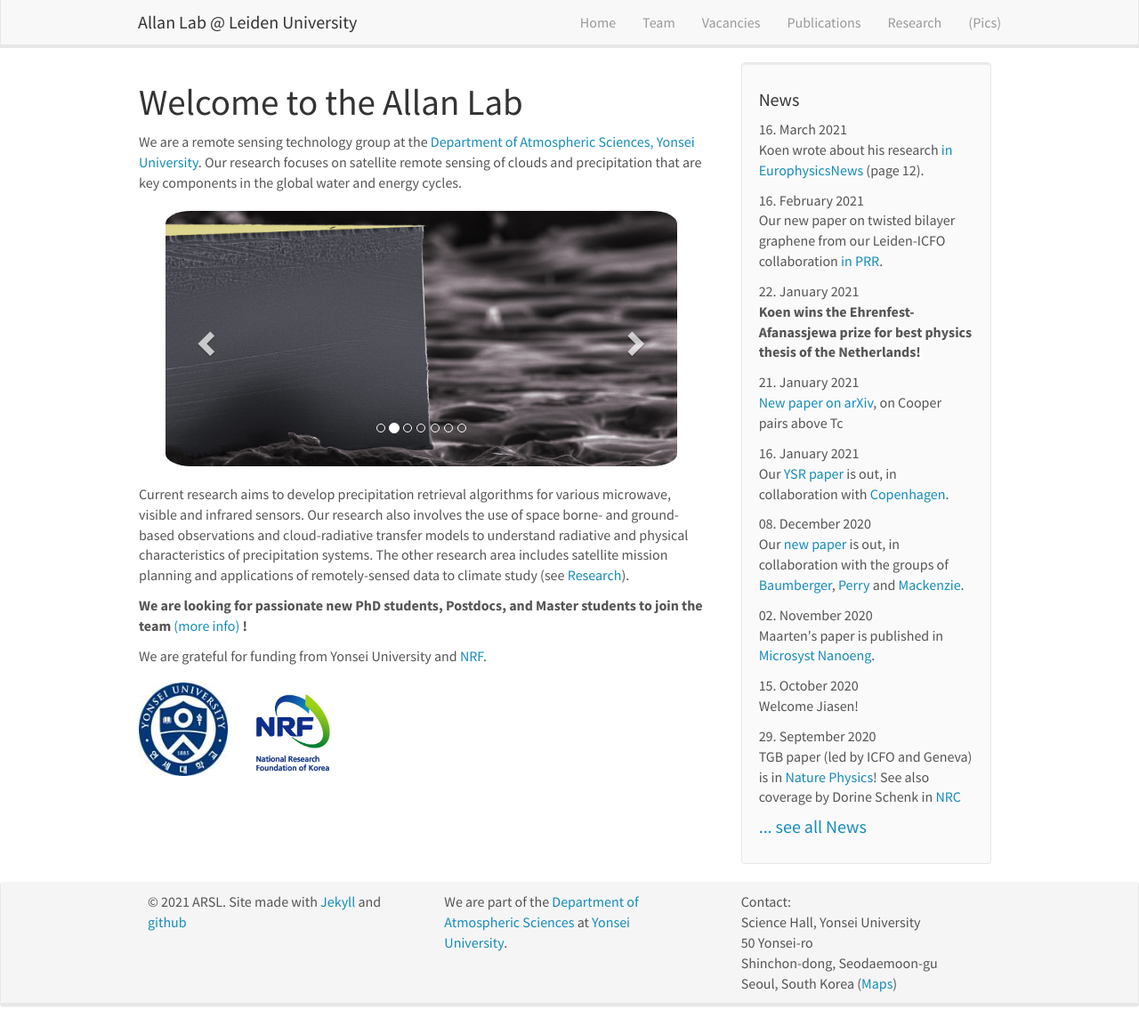
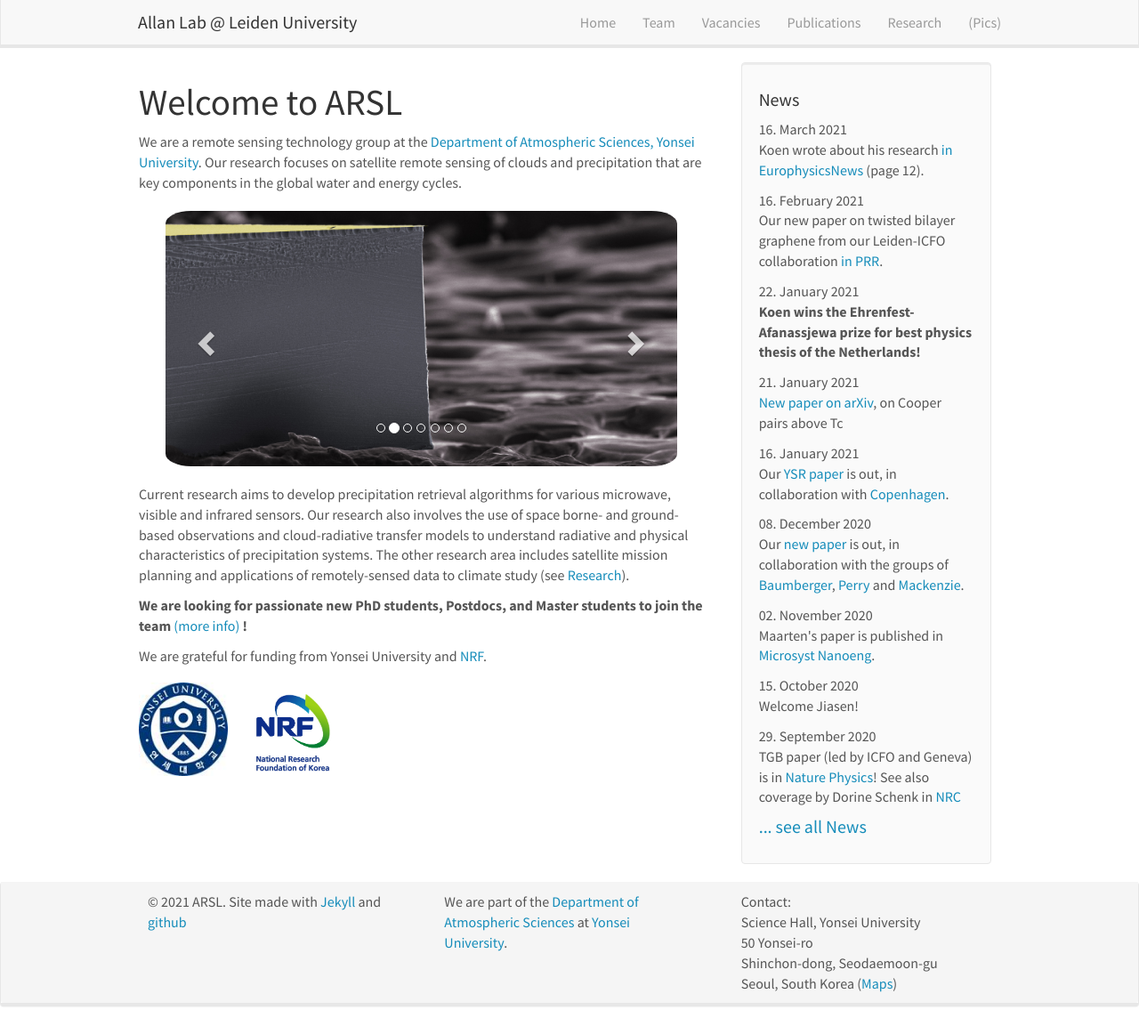
Before and after one commit to roo2003/roo2003.github.io, a Jekyll site: the page built from _pages/home.md, in a window 1280 px wide and 1153 px high. Shown: the whole window at 89% size. Built offline with Jekyll 4.4.1, drawn with Linux system fonts in a browser that asks for light colours; nearby versions of some CDN libraries.

Commit message:
Initial commit of Jekyll blog

```diff
--- a/_includes/footer.html
+++ b/_includes/footer.html
@@ -15,7 +15,7 @@
 		  Science Hall, Yonsei University<br />
 		  50 Yonsei-ro<br />
 		  Shinchon-dong, Seodaemoon-gu <br />
-		  Seoul, South Korea (<a href="https://goo.gl/maps/3pJCcgPCcd9g56sb7">Maps</a>) <br />
+		  Seoul, South Korea (<a href="https://goo.gl/maps/6Jz1ug2WcXa4RKi46">Maps</a>) <br />
 		</div>
 	  </div>
 	</div>
--- a/_layouts/homelay.html
+++ b/_layouts/homelay.html
@@ -3,7 +3,7 @@ layout: default
 ---
 
   <div id="homeid" class="col-sm-8">
-        <h1>Welcome to the Allan Lab</h1>
+        <h1>Welcome to ARSL</h1>
 
 	{{ content }}
   </div>
--- a/_pages/home.md
+++ b/_pages/home.md
@@ -1,7 +1,7 @@
 ---
 title: "ARSL"
 layout: homelay
-excerpt: "ALRSL at Yonsei University."
+excerpt: "ARSL at Yonsei University."
 sitemap: false
 permalink: /
 ---
```
